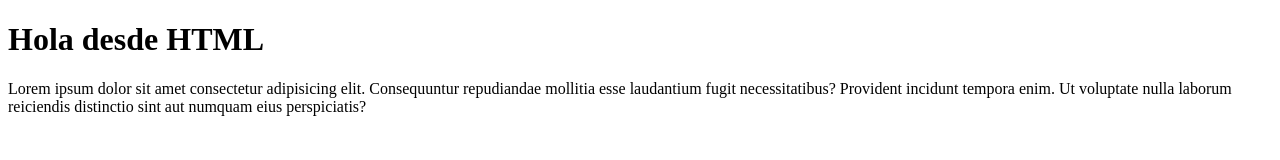
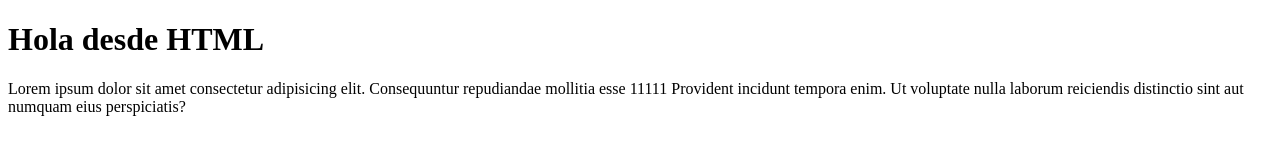
Before and after one commit to wizewolf/git-tutorial, a plain HTML site: page index.html in a window 1280 px wide. Drawn offline with Linux system fonts and the light colour scheme.

Commit message:
agregue 1 en el parrafo

```diff
--- a/index.html
+++ b/index.html
@@ -9,7 +9,7 @@
 <body>
     <h1>Hola desde HTML</h1>
     <p>Lorem ipsum dolor sit amet consectetur adipisicing elit. Consequuntur repudiandae
-    mollitia esse laudantium fugit necessitatibus? Provident incidunt tempora enim.
+    mollitia esse 11111 Provident incidunt tempora enim.
     Ut voluptate nulla laborum reiciendis distinctio sint aut numquam eius perspiciatis?</p>
 </body>
 </html>
```
